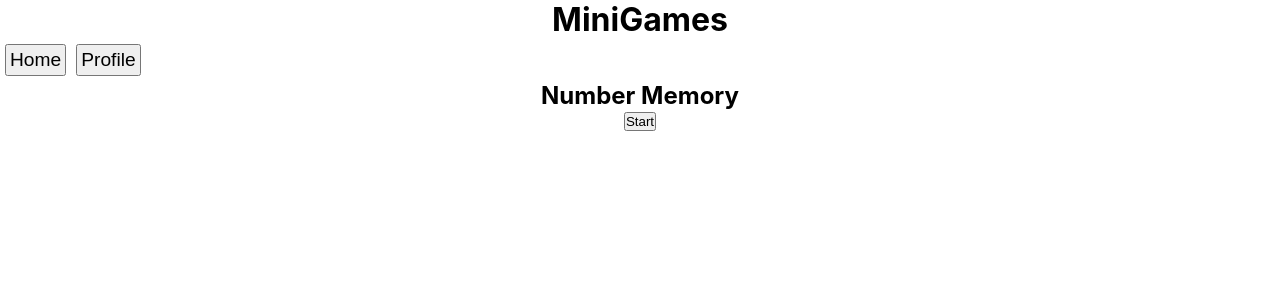
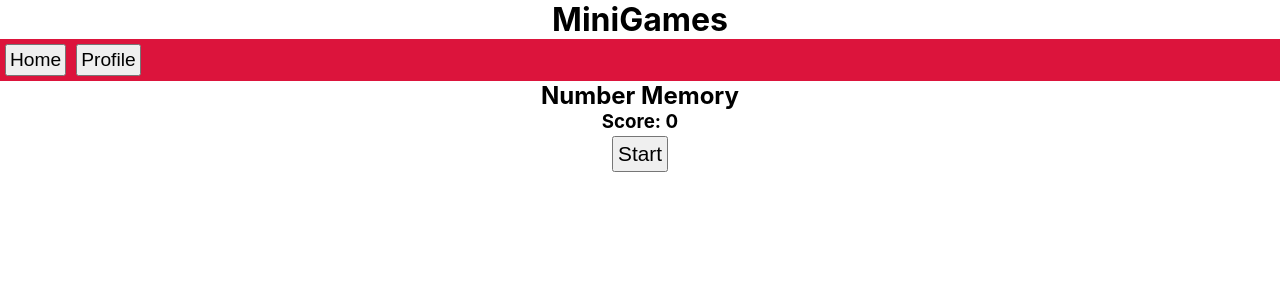
Before and after one commit to dylant135/minigames, a React (Create React App) app: page /game/numbermemory in a window 1280 px wide. Shown: the top 300 px of the page. Built offline with nearby package versions, Linux system fonts and the light colour scheme.

Commit message:
need to figure out a timer

```diff
--- a/src/App.css
+++ b/src/App.css
@@ -5,6 +5,10 @@
 
 .center {
   text-align: center;
+}
+
+nav {
+  background-color: crimson;
 }
 
 .navContainer {
@@ -36,6 +40,28 @@
 }
 
 .numberMemory {
+  width:100vw;
+  margin: auto;
+  text-align: center;
+}
+
+.incorrect {
+  margin-top: 25px;
+}
+
+.gamebtn {
+  font-size: 1.3em;
+  padding: 4px;
+  margin: 3px;
+
+}
+
+.guessInput {
+  font-size: 1.3em;
+  padding: 4px;
+}
+
+.reactionTest {
   width: 100vw;
   margin: auto;
   text-align: center;
--- a/src/App.tsx
+++ b/src/App.tsx
@@ -5,6 +5,7 @@ import { Route, Routes } from 'react-router-dom'
 import Home from './pages/home/Home';
 import Game from './pages/game/Game';
 import NumberMemory from './games/numberMemory/NumberMemory';
+import ReactionTest from './games/reactionTest/ReactionTest';
 
 function App() {
   return (
@@ -15,6 +16,7 @@ function App() {
         <Route path='/' element={<Home />} />
         <Route path='/game' element={<Game />}>
           <Route path="/game/numbermemory" element={<NumberMemory />} />
+          <Route path="/game/reactiontest" element={<ReactionTest />} />
         </Route>
       </Routes>
     </div>
--- a/src/components/GameList.tsx
+++ b/src/components/GameList.tsx
@@ -3,7 +3,7 @@ import { Link } from 'react-router-dom'
 
 export default function GameList() {
     //enter new games here
-    const list = useRef<string[]>(['numbermemory'])
+    const list = useRef<string[]>(['numbermemory', 'reactiontest'])
 
     const displayList = list.current.map(l => {
         return (
--- a/src/games/numberMemory/NumberMemory.tsx
+++ b/src/games/numberMemory/NumberMemory.tsx
@@ -9,6 +9,7 @@ import { RoundContextProvider } from "./context/RoundContext";
 export default function NumberMemory() {
     const [mode, setMode] = useState('start')
     const [stage, setStage] = useState('display')
+    const [score, setScore] = useState(0)
 
     function startGame() {
         setMode('game')
@@ -18,16 +19,18 @@ export default function NumberMemory() {
         <RoundContextProvider>
             <div className="numberMemory">
                 <h2 className="center">Number Memory</h2>
+                <h3>Score: {score}</h3>
 
-                {mode === 'start' && <button className="center" onClick={startGame}>Start</button>}
+                {mode === 'start' && <button className="gamebtn" onClick={startGame}>Start</button>}
 
                 {mode === 'game' && <div className="numberGame">
                     <NumberContextProvider>
                         {stage === 'display' && <DisplayNum setStage={setStage} />}
                         {stage === 'guess' && <Guess setStage={setStage}  />}
-                        {stage === 'check' && <Check setMode={setMode} setStage={setStage} stage={stage} />}
+                        {stage === 'check' && <Check setMode={setMode} setStage={setStage} stage={stage} setScore={setScore} />}
                     </NumberContextProvider>
                 </div>}
+
 
             </div>
         </RoundContextProvider>
--- a/src/games/numberMemory/components/Check.tsx
+++ b/src/games/numberMemory/components/Check.tsx
@@ -5,10 +5,11 @@ import RoundContext from "../context/RoundContext";
 type checkProps = {
     setMode: React.Dispatch<React.SetStateAction<string>>,
     setStage: React.Dispatch<React.SetStateAction<string>>,
-    stage: string
+    stage: string,
+    setScore: React.Dispatch<React.SetStateAction<number>>
 }
 
-export default function Check({ setMode, setStage, stage}: checkProps) {
+export default function Check({ setMode, setStage, stage, setScore}: checkProps) {
     const { number, setNumber, setGuess, guess } = useContext(numberContext)
     const { setRoundNumber } = useContext(RoundContext)
 
@@ -28,12 +29,20 @@ export default function Check({ setMode, setStage, stage}: checkProps) {
     }
 
     function nextRound() {
+        setScore(prevState => prevState + 1)
         setIsCorrect(undefined)
         setGuess(0)
         setNumber(0)
-        setRoundNumber(prevState => {
-            return prevState + 1
-        })
+        setRoundNumber(prevState => prevState + 1)
+        setStage('display')
+    }
+
+    function newGame() {
+        setScore(0)
+        setIsCorrect(undefined)
+        setGuess(0)
+        setNumber(0)
+        setRoundNumber(1)
         setStage('display')
     }
 
@@ -42,12 +51,15 @@ export default function Check({ setMode, setStage, stage}: checkProps) {
             {isCorrect &&
             <div>
                 <h2 className="center">Correct!</h2>
-                <button onClick={nextRound}>Next Round</button>
+                <button onClick={nextRound} className='gamebtn'>Next Round</button>
             </div>}
 
             {isCorrect === false &&
-            <div>
+            <div className="incorrect">
                 <h2>Wrong</h2>
+                <h3>The Number: {number}</h3>
+                <h3>Guess: {guess}</h3>
+                <button onClick={newGame} className='gamebtn'>New Game</button>
             </div>}
         </div>
     )
--- a/src/games/numberMemory/components/Guess.tsx
+++ b/src/games/numberMemory/components/Guess.tsx
@@ -30,8 +30,9 @@ export default function Guess({ setStage }: GuessProps) {
                     value={formData}
                     onChange={handleChange}
                     placeholder='Number'
+                    className="guessInput"
                 />
-                <button>Submit Guess</button>
+                <button className='gamebtn'>Submit Guess</button>
             </form>
         </div>
     )
--- /dev/null
+++ b/src/games/reactionTest/ReactionTest.tsx
@@ -0,0 +1,14 @@
+import React, { useState } from "react";
+
+export default function ReactionTest() {
+    //start, game, end
+    const [mode, setMode] = useState('start')
+    return (
+        <div className="reactionTest">
+            <h2 className="center">Reaction Test</h2>
+            {mode === 'start' && <button className="gamebtn" onClick={() => setMode('game')}>Start Game</button>}
+            {mode === 'game' && <div></div>}
+            {mode === 'end' && <div></div>}
+        </div>
+    )
+}
```
